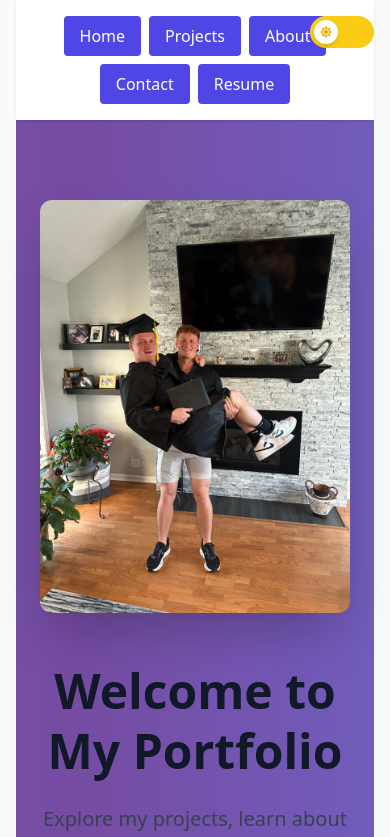
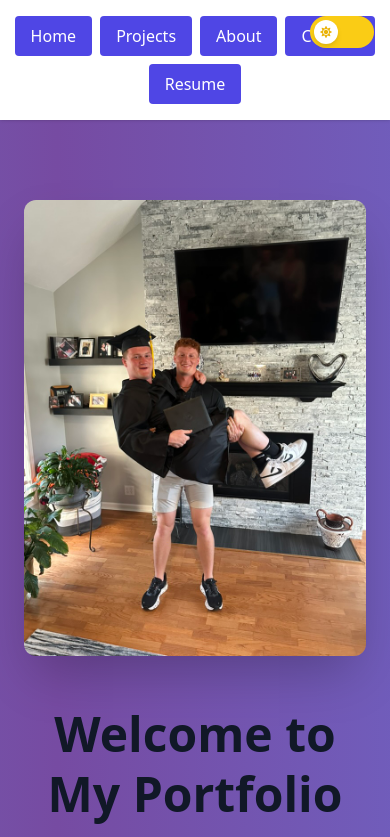
Before and after one commit to KodyHatcher/KodyHatcher.github.io, a React (Create React App) app in the folder tech_portfolio/: page / in a window 390 px wide. Shown: the top 837 px of the page. Built offline with nearby package versions, Linux system fonts and the light colour scheme.

Commit message:
should be better

```diff
--- a/tech_portfolio/src/App.js
+++ b/tech_portfolio/src/App.js
@@ -86,7 +86,7 @@
   };
 
   return (
-    <div className="min-h-screen bg-gray-50 dark:bg-gray-900 text-gray-900 dark:text-gray-100 transition-colors duration-500 px-4 sm:px-6 md:px-8">
+    <div className="min-h-screen bg-gray-50 dark:bg-gray-900 text-gray-900 dark:text-gray-100 transition-colors duration-500">
       <DarkModeToggle />
 
       <nav className="flex flex-wrap justify-center gap-2 md:space-x-4 py-4 sticky top-0 bg-white dark:bg-gray-900 z-40 shadow">
```
